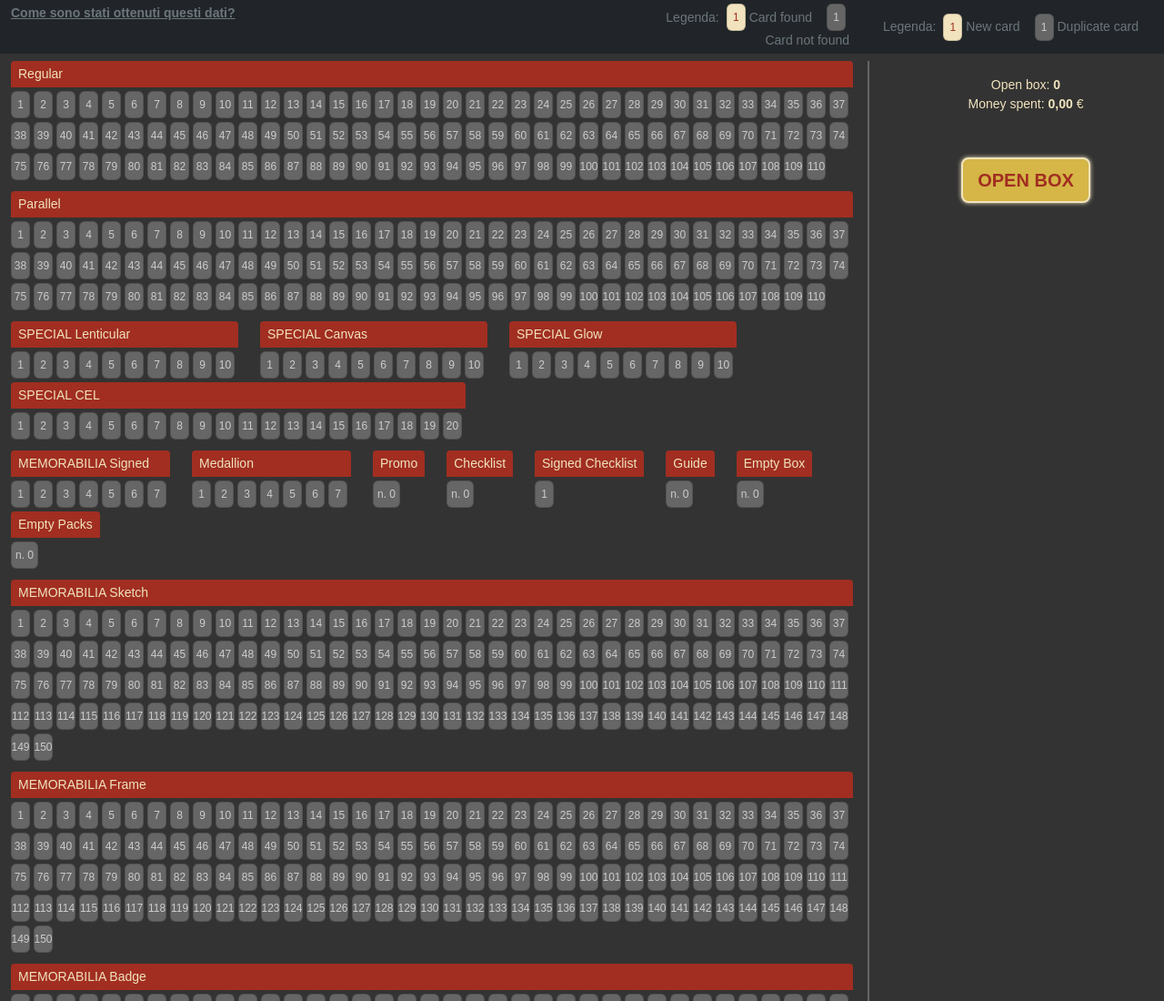
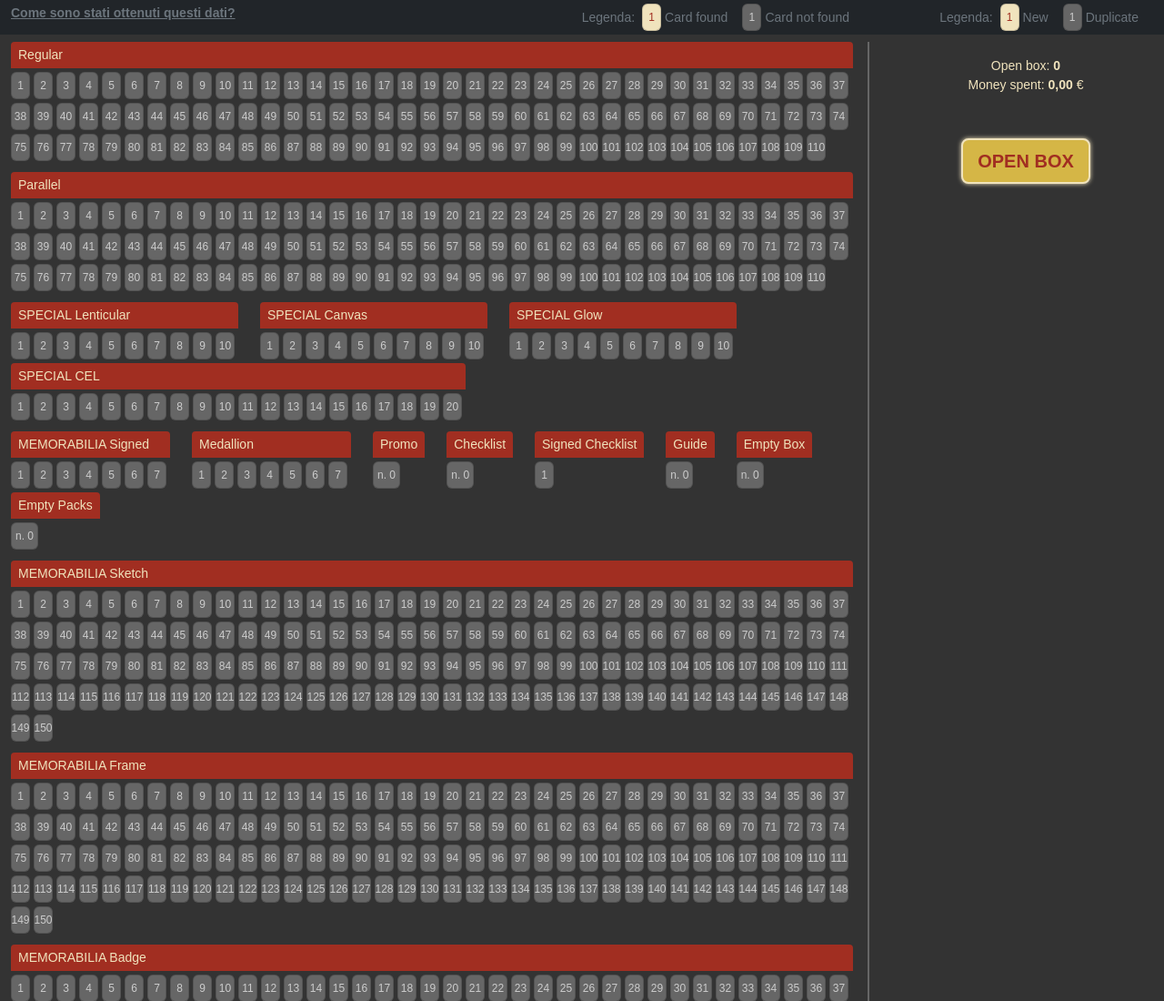
Before and after one commit to Simone93b/x_force_simulator, a plain HTML site: page index.html in a window 1280 px wide. Shown: the top 1100 px of the page at 91% size. Drawn offline with nearby package versions, Linux system fonts and the light colour scheme.

Commit message:
modificati alcuni testi

```diff
--- a/index.html
+++ b/index.html
@@ -585,10 +585,10 @@
         </div>
     </div>
     <div class="row g-0 p-1 mb-2 bg-dark">
-        <div class="col col-6 ps-2 text-secondary">
+        <div class="col col-3 ps-2 text-secondary">
             <span> <b style="cursor: pointer" @click="infoProb()"><u>Come sono stati ottenuti questi dati?</u></b> </span>
         </div>
-        <div class="col col-3 d-flex flex-wrap pe-4 text-secondary align-items-center justify-content-end">
+        <div class="col col-6 d-flex flex-wrap pe-4 text-secondary align-items-center justify-content-end">
             <span>Legenda: </span>
             <div class="card me-1 ms-2 d-flex align-items-center justify-content-center golded">
                 <span> 1 </span>
@@ -604,11 +604,11 @@
             <div class="card me-1 ms-2 d-flex align-items-center justify-content-center golded">
                 <span> 1 </span>
             </div>
-            <span>New card</span>
+            <span>New</span>
             <div class="card d-flex align-items-center justify-content-center me-1 ms-3">
                 <span> 1 </span>
             </div>
-            <span>Duplicate card</span>
+            <span>Duplicate</span>
         </div>
     </div>
     <div class="container-fluid">
```
